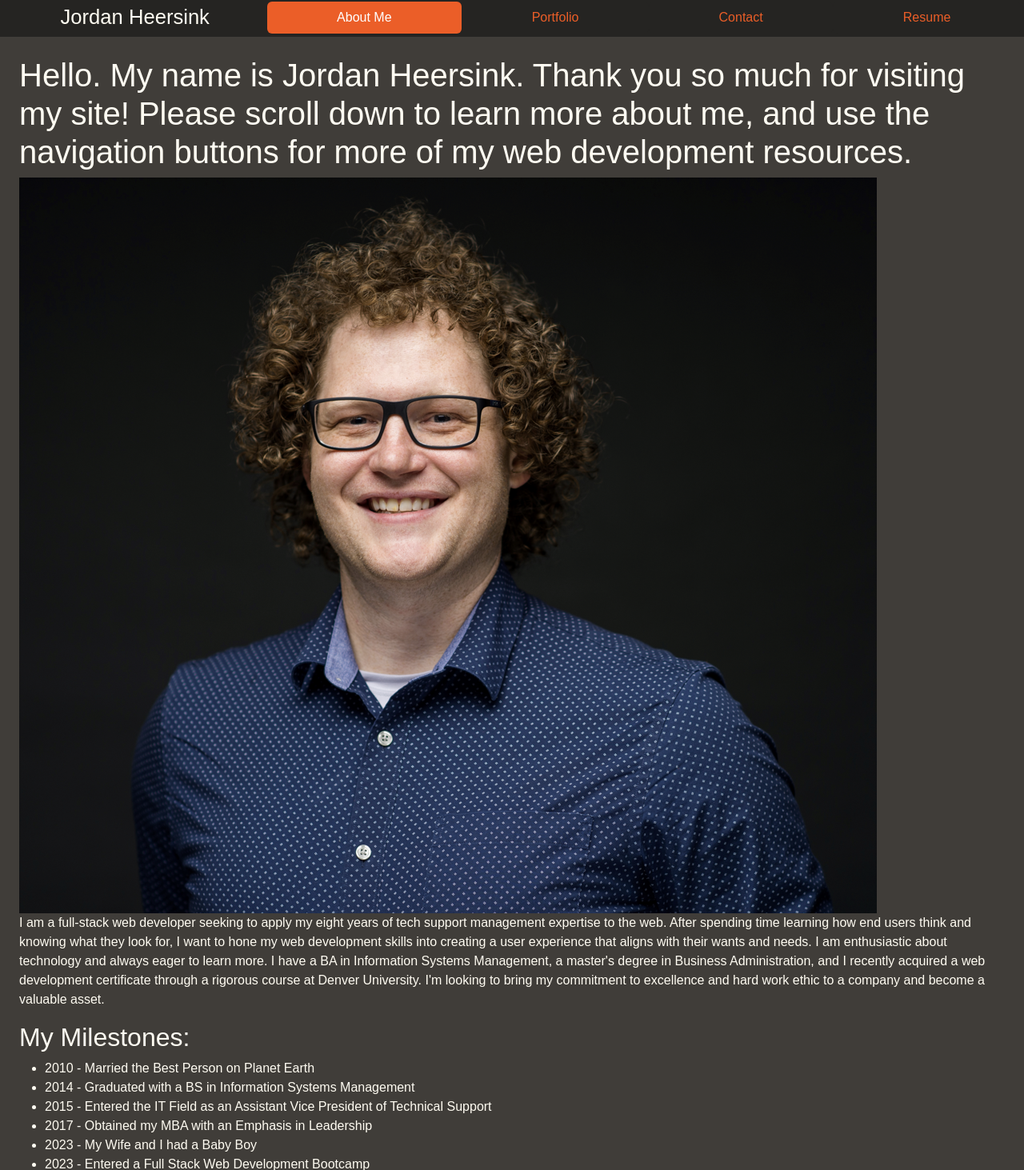
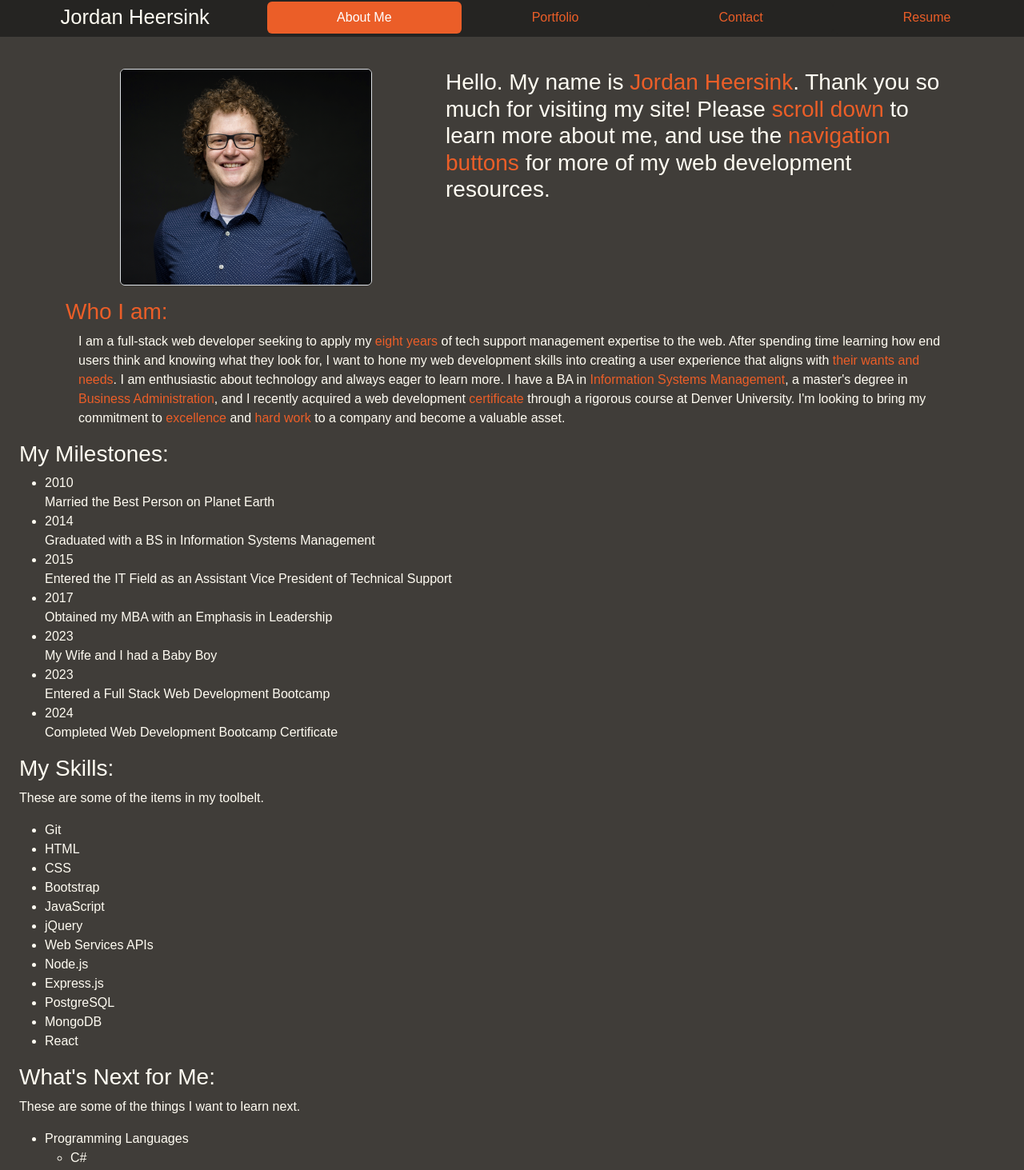
Before and after one commit to jheersink8/react-portfolio, a React (Vite) app: page / in a window 1280 px wide. Shown: the part 2-1465 px from the top of the page at 80% size. Built offline with nearby package versions, Linux system fonts and the light colour scheme; a web font is replaced by a local one.

Commit message:
More about me polished

```diff
--- /dev/null
+++ b/src/components/TimelineEvents.jsx
@@ -0,0 +1,16 @@
+function TimelineEvents(props) {
+    return (
+        <ul className="timeline">
+            {props.timelineEvents.map(event => (
+                <li key={event.id}>
+                    <div className="event">
+                        <div className="event-date">{event.date}</div>
+                        <div className="event-description">{event.description}</div>
+                    </div>
+                </li>
+            ))}
+        </ul>
+    );
+}
+
+export default TimelineEvents;
--- a/src/components/pages/About.jsx
+++ b/src/components/pages/About.jsx
@@ -1,21 +1,87 @@
+import TimelineEvents from "../TimelineEvents";
+
 export default function About() {
+
+    const timelineEvents = [{
+        id: 1,
+        date: '2010',
+        description: 'Married the Best Person on Planet Earth'
+    },
+    {
+        id: 2,
+        date: '2014',
+        description: 'Graduated with a BS in Information Systems Management'
+    },
+    {
+        id: 3,
+        date: '2015',
+        description: 'Entered the IT Field as an Assistant Vice President of Technical Support'
+    },
+    {
+        id: 4,
+        date: '2017',
+        description: 'Obtained my MBA with an Emphasis in Leadership'
+    },
+    {
+        id: 5,
+        date: '2023',
+        description: 'My Wife and I had a Baby Boy'
+    },
+    {
+        id: 6,
+        date: '2023',
+        description: 'Entered a Full Stack Web Development Bootcamp'
+    },
+    {
+        id: 7,
+        date: '2024',
+        description: 'Completed Web Development Bootcamp Certificate'
+    }
+    ];
+
+
     return (
+
+
+
         <div>
-            <h1>Hello. My name is Jordan Heersink. Thank you so much for visiting my site! Please scroll down to learn more about me, and use the navigation buttons for more of my web development resources. </h1>
-            <img src='src\assets\headshot.PNG' />
-            <p>I am a full-stack web developer seeking to apply my eight years of tech support management expertise to the web. After spending time learning how end users think and knowing what they look for, I want to hone my web development skills into creating a user experience that aligns with their wants and needs. I am enthusiastic about technology and always eager to learn more. I have a BA in Information Systems Management, a master's degree in Business Administration, and I recently acquired a web development certificate through a rigorous course at Denver University. I'm looking to bring my commitment to excellence and hard work ethic to a company and become a valuable asset.
-            </p>
-            <h2>My Milestones:</h2>
-            <ul>
-                <li>2010 - Married the Best Person on Planet Earth</li>
-                <li>2014 - Graduated with a BS in Information Systems Management</li>
-                <li>2015 - Entered the IT Field as an Assistant Vice President of Technical Support</li>
-                <li>2017 - Obtained my MBA with an Emphasis in Leadership</li>
-                <li>2023 - My Wife and I had a Baby Boy</li>
-                <li>2023 - Entered a Full Stack Web Development Bootcamp</li>
-                <li>2024 - Completed Web Development Bootcamp Certificate</li>
-            </ul>
-            <h2>My Skills:</h2>
+            <div className="container">
+                <div className="row py-3">
+
+                    <div className="col-md-7 order-md-2 pb-3 order-1">
+                        <h3 className="fade-in1">Hello. My name is <span className="emphasis">Jordan Heersink</span>. Thank you so much for visiting my site! Please <span className="emphasis">scroll down</span> to learn more about me, and use the <span className="emphasis">navigation buttons</span> for more of my web development resources. </h3>
+                    </div>
+
+                    <div className="col-md-5 align-content-center text-center order-md-1 order-2">
+                        <img
+                            src='src\assets\headshot.PNG'
+                            alt='Jordan Heersink headshot'
+                            title='I recently shaved off my fro  :( '
+                            width='70%'
+                            height='70%'
+                            className="img-fluid rounded border fade-in2"
+                        />
+                    </div>
+
+
+                </div>
+            </div>
+
+            <div className="container emphasis">
+                <h3>Who I am:</h3>
+
+                <p className="px-3">I am a full-stack web developer seeking to apply my <span className="emphasis">eight years</span> of tech support management expertise to the web. After spending time learning how end users think and knowing what they look for, I want to hone my web development skills into creating a user experience that aligns with <span className="emphasis">their wants and needs</span>. I am enthusiastic about technology and always eager to learn more. I have a BA in <span className="emphasis">Information Systems Management</span>, a master's degree in <span className="emphasis">Business Administration</span>, and I recently acquired a web development <span className="emphasis">certificate</span> through a rigorous course at Denver University. I'm looking to bring my commitment to <span className="emphasis">excellence</span> and <span className="emphasis">hard work</span> to a company and become a valuable asset.
+                </p>
+            </div>
+
+            <div className="timeline">
+                <h3>My Milestones:</h3>
+                <TimelineEvents timelineEvents={timelineEvents} />
+            </div>
+
+
+
+            <h3>My Skills:</h3>
             <p>These are some of the items in my toolbelt.</p>
             <ul>
                 <li>Git</li>
@@ -32,7 +98,7 @@ export default function About() {
                 <li>React</li>
             </ul>
 
-            <h2>What's Next for Me:</h2>
+            <h3>What's Next for Me:</h3>
             <p>These are some of the things I want to learn next.</p>
             <ul>
                 <li>Programming Languages</li>
--- a/src/components/styles/Style.css
+++ b/src/components/styles/Style.css
@@ -1,4 +1,4 @@
-:root{
+:root {
     --background-primary: #403D39;
     --nav-background: #252422;
     --emphasis: #EB5E28;
@@ -7,15 +7,20 @@
 }
 
 /* GLOBAL STYLES */
-*{
+* {
     font-family: "Palanquin Dark", sans-serif;
-   background-color: var(--background-primary);
-   color: var(--font-primary);
+    background-color: var(--background-primary);
+    color: var(--font-primary);
 }
 
-.brand{
+.brand {
     color: var(--font-primary);
     font-size: 1.6rem;
+}
+
+.emphasis {
+    color: var(--emphasis);
+    background-color: transparent;
 }
 
 /* NAVIGATION STYLES */
@@ -37,10 +42,31 @@
     color: var(--hover);
 }
 
-.nav-item{
+.nav-item {
     background-color: var(--nav-background);
 }
 
-.nav-neg{
+.nav-neg {
     background-color: var(--background-primary);
 }
+
+/* ABOUT ME STYLES */
+.fade-in1 {
+    opacity: 0;
+    animation: fadeInAnimation .8s ease-in-out forwards;
+}
+
+.fade-in2 {
+    opacity: 0;
+    animation: fadeInAnimation .8s ease-in-out forwards;
+    animation-delay: 0.5s;
+}
+
+@keyframes fadeInAnimation {
+    0% {
+        opacity: 0;
+    }
+    100% {
+        opacity: 1;
+    }
+}
```
